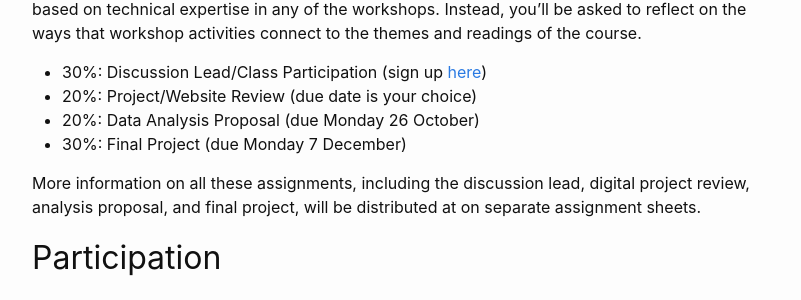
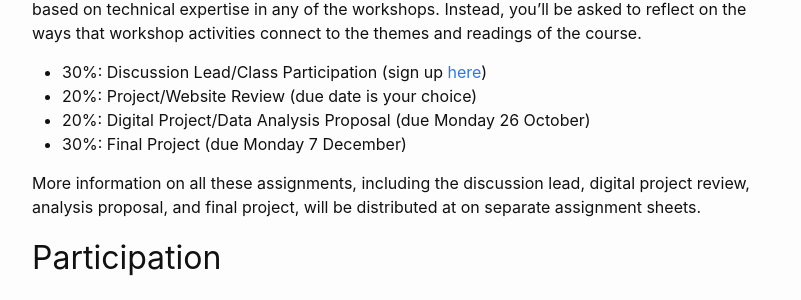
Before and after one commit to jrladd/dh2020, a Jekyll site: the page built from policies.md, in a window 1280 px wide and 900 px high, scrolled down 1131 px. Shown: the part 150-450 px from the top of the window, without its empty margins (238-1039 px from the left). Built offline with Jekyll 4.4.1, drawn with Linux system fonts in a browser that asks for light colours.

Commit message:
add proposal assignment

```diff
--- a/policies.md
+++ b/policies.md
@@ -28,7 +28,7 @@ You'll be assessed in this class based on your participation in discussions, as
 
 - 30%: Discussion Lead/Class Participation (sign up [here](https://hackmd.io/@jrladd/discussionlead/edit))
 - 20%: Project/Website Review (due date is your choice)
-- 20%: Data Analysis Proposal (due Monday 26 October)
+- 20%: Digital Project/Data Analysis Proposal (due Monday 26 October)
 - 30%: Final Project (due Monday 7 December)
 
 More information on all these assignments, including the discussion lead, digital project review, analysis proposal, and final project, will be distributed at on separate assignment sheets.
```
Also changed, not shown: assignments/_posts/2020-09-29-proposal.md (added, +24 -0 lines).
